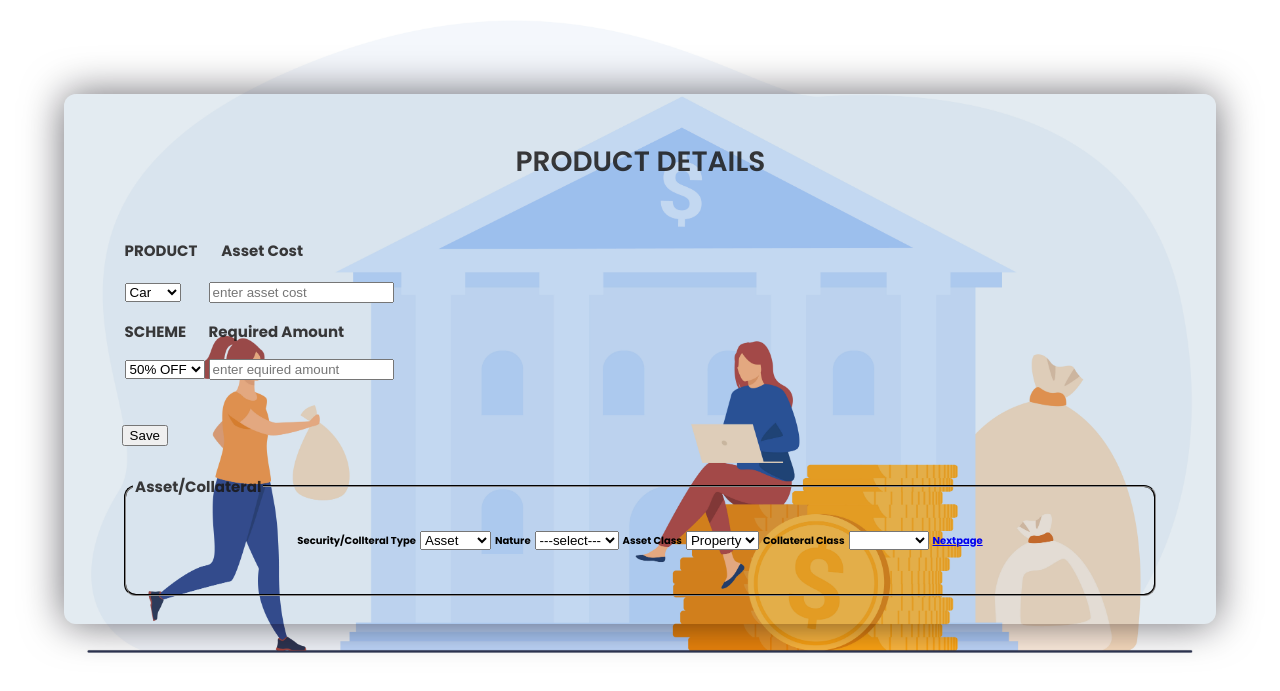
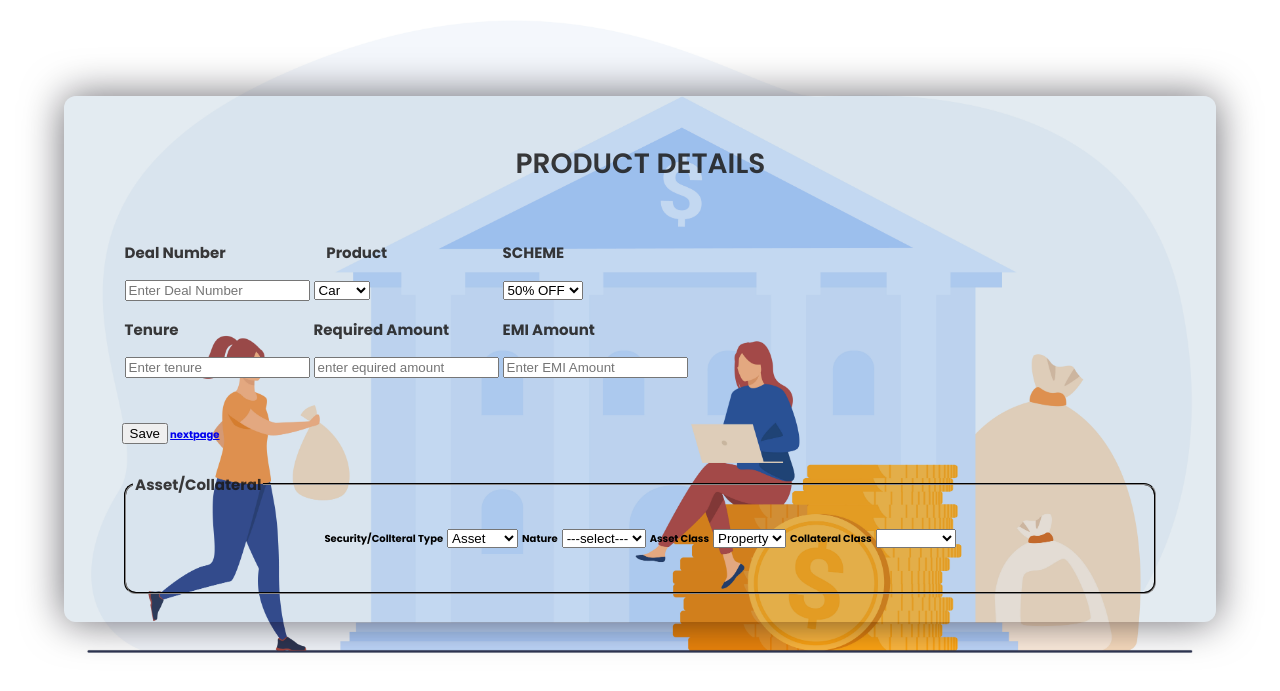
Before and after one commit to anshulkashyap1234/DealerPages, a plain HTML site: page Product.html in a window 1280 px wide. Shown: the part 75-766 px from the top of the page. Drawn offline with nearby package versions, Linux system fonts and the light colour scheme.

Commit message:
Update Product.html

```diff
--- a/Product.html
+++ b/Product.html
@@ -39,28 +39,46 @@
             <div class="main_content">
                 <form action="">
                     <div class="f">
-                       <table><tr><td><h2>PRODUCT</h2></td><td><h2>&nbsp;&nbsp;&nbsp;&nbsp;Asset Cost</h2></tr><td>
+                       <table><tr><td><h2>Deal Number</h2></td><td><h2>&nbsp;&nbsp;&nbsp;&nbsp;Product </h2></td><td><h2>SCHEME</h2></td></tr>
 
-                       <tr><td><select name="" id="" class="selection">
+                       <tr><td &nbsp;&nbsp;&nbsp;&nbsp;><input type="text" placeholder="Enter Deal Number"></td><td><select name="" id="" class="selection">
                             <option value="Car">Car</option>
                             <option value="Bike">Bike</option>
 
                             <option value="Cycle">Cycle</option>
                         </select></td>
-                        <td &nbsp;&nbsp;&nbsp;&nbsp;><input type="number" placeholder="enter asset cost"></td></tr>
+
+                    <td>
+                    <select name="" id="" class="selection">
+                        <option value="50% OFF">50% OFF</option>
+                        <option value="25% OFF">25% OFF</option>
+
+                        <option value="30% OFF">30% OFF</option>
+                    </select>
+
+                </td>
+                    </tr>
                             <br>
 
-                            <tr><td><h2>SCHEME</h2></td><td><h2>Required Amount</h2></td></tr>
-                        <tr><td><select name="" id="" class="selection">
-                            <option value="50% OFF">50% OFF</option>
-                            <option value="25% OFF">25% OFF</option>
-
-                            <option value="30% OFF">30% OFF</option>
-                        </select></td>
-                        <td><input type="number" placeholder="enter equired amount"></td></tr>
+                            <tr><td><h2>Tenure</h2></td><td><h2>Required Amount</h2></td><td><h2>EMI Amount</h2></td></tr>
+                        <tr><td><input type="text" placeholder="Enter tenure"></td>
+                        <td><input type="number" placeholder="enter equired amount"></td><td><input type="text" placeholder="Enter EMI Amount"></td></tr>
                     </table>
                         <br><br>
    <input type="button" value="Save" class="b">
+   <!-- <input type="submit" value="Nextpage" id="button" class="b"> -->
+   <!-- <a href="Documents.html">
+    <button class="b">Nextpage</button>
+  </a> -->
+
+  <a href="Documents.html" class="b" style="width: 68px; height: 24px;">nextpage</a>
+
+
+
+
+
+
+                            <!-- <a  style="width: 120px;" href="Documents.html">Nextpage</a> -->
                         <br><br>
 
                     </div>
@@ -79,7 +97,8 @@
                                 <td><label for="Nature">Nature</label></td>
                                 <td><select name="" id="" class="selection">
                                     <option value="50% OFF">---select---</option>
-                                    <option value="25% OFF"></option>
+                                    <option value="25% OFF">Old</option>
+                                    <option value="25% OFF">New</option>
 
 
                                 </select></td>
@@ -97,9 +116,7 @@
 
                                     <option value="30% OFF">30% OFF</option>
                                 </select></td>
-                            <td>
-                                <a  style="width: 120px;" href="Documents.html">Nextpage</a>
-                            </td>
+
                             </tr>
 
 
```
